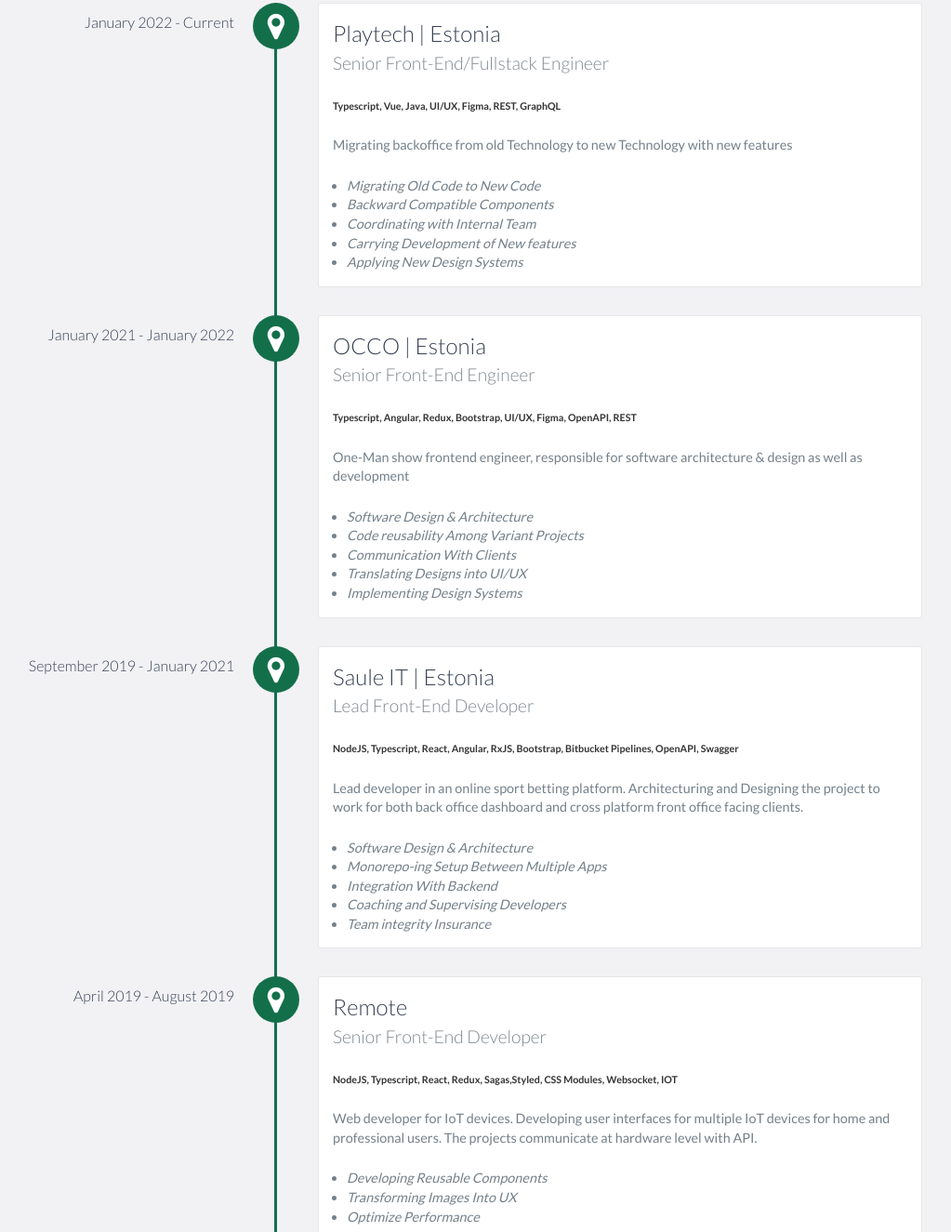
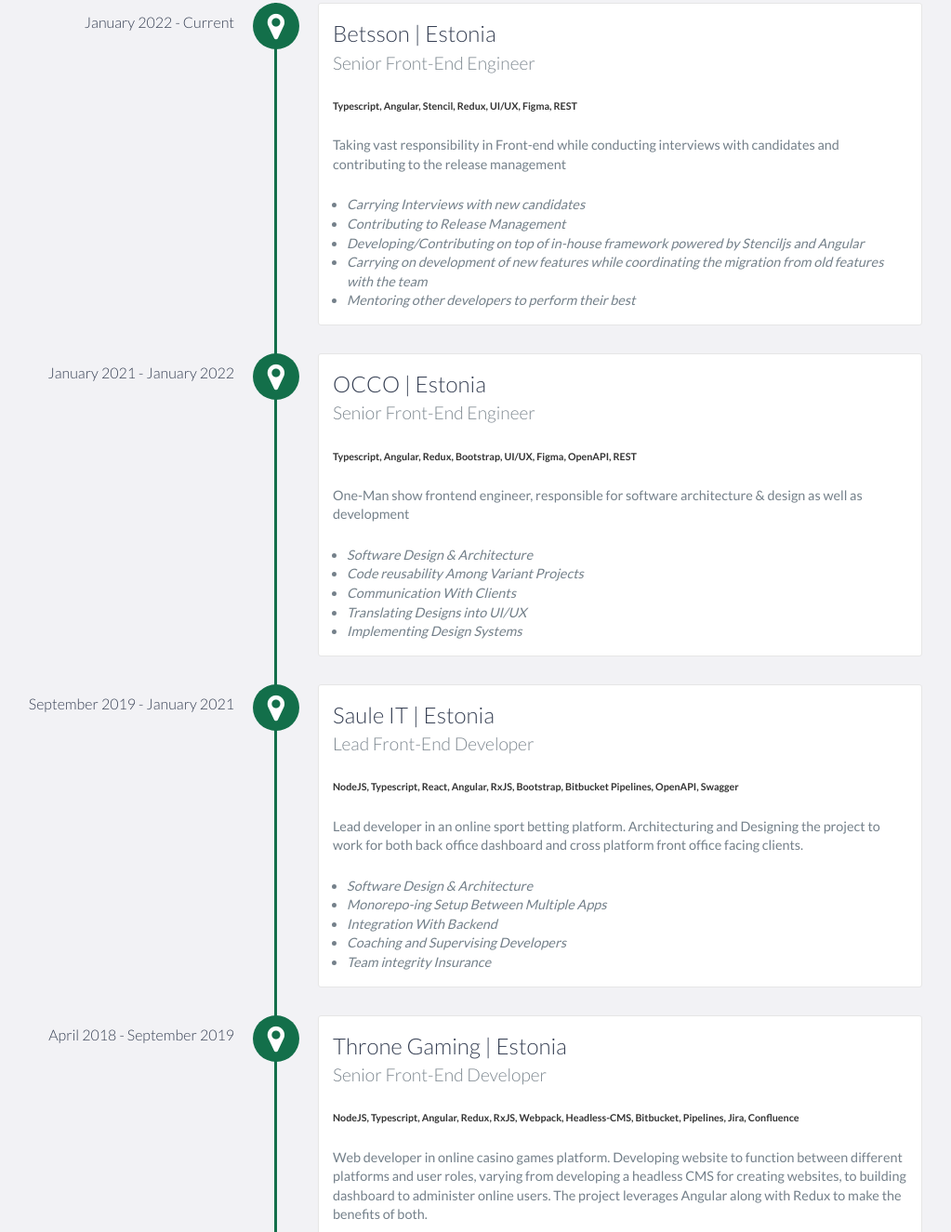
Before and after one commit to msqaddura/msqaddura.github.io, a website: page index.html in a window 1280 px wide. Shown: the part 1595-2920 px from the top of the page at 93% size, without its empty margins (148-1171 px from the left). Drawn offline with nearby package versions, Linux system fonts and the light colour scheme.

Commit message:
Update index.html

```diff
--- a/index.html
+++ b/index.html
@@ -136,25 +136,24 @@
         <h2 class="heading">Experience</h2>
         <div id="experience-timeline">
             <div data-date="January 2022 - Current">
-                <h3>Playtech | Estonia</h3>
-                <h4>Senior Front-End/Fullstack Engineer</h4>
-                <h6>Typescript, Vue, Java, UI/UX, Figma, REST, GraphQL
-                </h6>
+                <h3>Betsson | Estonia</h3>
+                <h4>Senior Front-End Engineer</h4>
+                <h6>Typescript, Angular, Stencil, Redux, UI/UX, Figma, REST</h6>
                 <p>
-                   Migrating backoffice from old Technology to new Technology with new features
+                   Taking vast responsibility in Front-end while conducting interviews with candidates and contributing to the release management
                 </p>
                 <br>
                 <em>
                     <ul>
-                        <li>Migrating Old Code to New Code</li>
-                        <li>Backward Compatible Components</li>
+                        <li>Carrying Interviews with new candidates</li>
+                        <li>Contributing to Release Management</li>
                         <li>
-                            Coordinating with Internal Team
+                           Developing/Contributing on top of in-house framework powered by Stenciljs and Angular
                         </li>
                         <li>
-                            Carrying Development of New features
+                           Carrying on development of new features while coordinating the migration from old features with the team
                         </li>
-                        <li>Applying New Design Systems</li>
+                        <li>Mentoring other developers to perform their best</li>
                     </ul>
                 </em>
             </div>
@@ -207,29 +206,7 @@
                     </ul>
                 </em>
             </div>
-            <div data-date="April 2019 - August 2019">
-                <h3>Remote</h3>
-                <h4>Senior Front-End Developer</h4>
-                <h6>NodeJS, Typescript, React, Redux, Sagas,Styled, CSS Modules, Websocket, IOT
-                </h6>
-                <p>
-                    Web developer for IoT devices. Developing user interfaces for multiple IoT devices for home and
-                    professional users.
-                    The projects communicate at hardware level with API.
-                </p>
-                <br>
-                <em>
-                    <ul>
-                        <li>Developing Reusable Components</li>
-                        <li>Transforming
-                            Images Into UX</li>
-                        <li>
-                            Optimize Performance
-                        </li>
-                    </ul>
-                </em>
-            </div>
-            <div data-date="April 2018 - April 2019">
+            <div data-date="April 2018 - September 2019">
                 <h3>Throne Gaming | Estonia</h3>
                 <h4>Senior Front-End Developer</h4>
                 <h6>NodeJS, Typescript, Angular, Redux, RxJS, Webpack, Headless-CMS, Bitbucket, Pipelines, Jira,
@@ -293,7 +270,7 @@
                 </em>
             </div>
 
-            <div data-date="September 2015 – September 2016">
+            <div data-date="September 2013 – September 2014">
                 <h3>Semanoor | Lebanon</h3>
                 <h4>Front End Web Developer</h4>
                 <h6>Javascript, Angular.js, JQuery, Bootstrap, Github, SEO, Canvas, HTML5, SASS, Bower, .NET, C#
```
